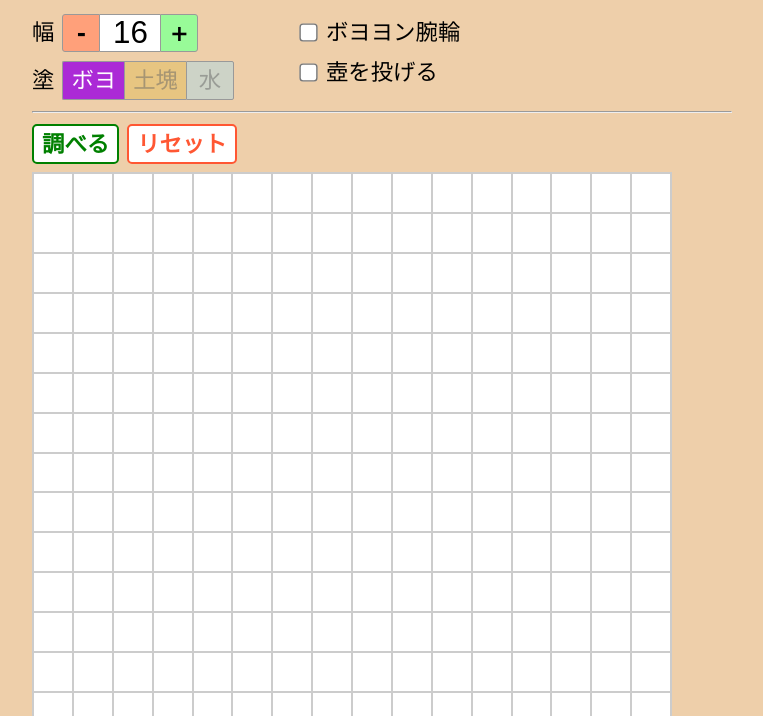
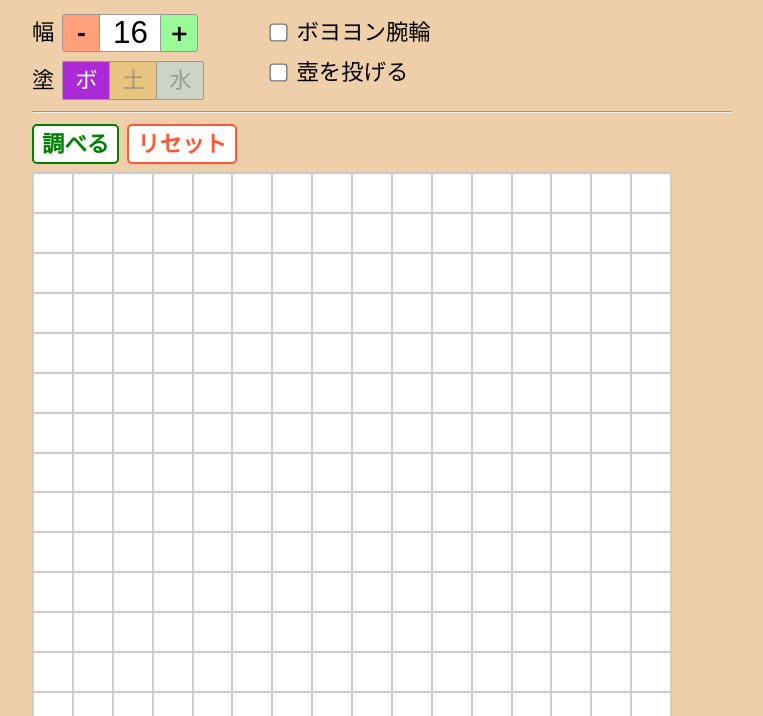
Before and after one commit to 1000ch/siren6, a website: page byyn.html in a window 1280 px wide. Shown: the part 84-800 px from the top of the page, without its empty margins (88-851 px from the left). Drawn offline with Linux system fonts and the light colour scheme; a script that the page names is missing.

```diff
--- a/byyn.html
+++ b/byyn.html
@@ -56,10 +56,10 @@
           <div class="radio-btn-container">
             <div class="radio-btn fill-type-byyn"
                  :class="{selected: mainFillType === BYYN}"
-                 @click="mainFillType = BYYN">ボヨ</div>
+                 @click="mainFillType = BYYN">ボ</div>
             <div class="radio-btn fill-type-tuti"
                  :class="{selected: mainFillType === TUTI}"
-                 @click="mainFillType = TUTI">土塊</div>
+                 @click="mainFillType = TUTI">土</div>
             <div class="radio-btn fill-type-mizu"
                  :class="{selected: mainFillType === MIZU}"
                  @click="mainFillType = MIZU">水</div>
```
